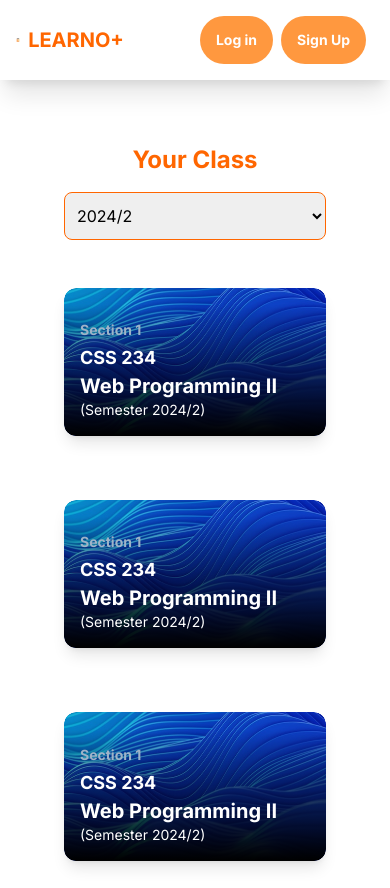
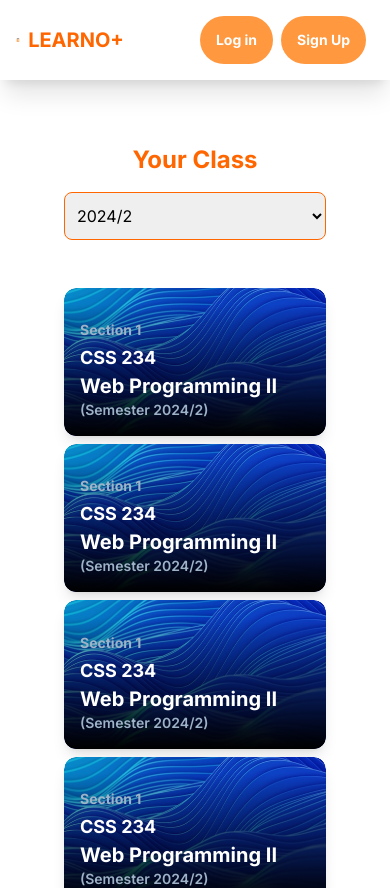
Before and after one commit to Jenesix/capstone_project, a Next.js app in the folder front-end/: page / in a window 390 px wide. Shown: the top 888 px of the page. Built offline with nearby package versions, Linux system fonts and the light colour scheme.

Commit message:
fix responsive

```diff
--- a/front-end/src/components/Home/Card.tsx
+++ b/front-end/src/components/Home/Card.tsx
@@ -3,7 +3,7 @@ import banner from "../../../public/Homebanner.svg";
 
 const Card = () => {
     return (
-        <div className="relative rounded-xl overflow-hidden shadow-lg mb-8 lg:mb-0">
+        <div className="relative rounded-xl overflow-hidden shadow-lg ">
             <div className="rounded-xl overflow-hidden">
                 <Image
                     src={banner}
@@ -20,7 +20,7 @@ const Card = () => {
                 <p className="text-sm mb-1 text-salate-400 font-bold md:text-base lg:text-lg">Section 1</p>
                 <p className="text-lg font-bold md:text-xl lg:text-2xl">CSS 234</p>
                 <p className="text-xl font-bold md:text-2xl lg:text-3xl">Web Programming II</p>
-                <p className="text-sm md:text-xs lg:text-sm">(Semester 2024/2)</p>
+                <p className="text-sm md:text-xs font-semibold text-salate-400 lg:text-sm">(Semester 2024/2)</p>
             </div>
         </div>
     );
--- a/front-end/src/components/Home/HomeCard.tsx
+++ b/front-end/src/components/Home/HomeCard.tsx
@@ -15,7 +15,7 @@ const Homepage: React.FC = () => {
           </select>
         </div>
       </div>
-      <div className='grid grid-cols-1 md:grid-cols-2 xl:grid-cols-3 lg:mt-6 mt-12 gap-8 mx-16 2xl:mx-36'>
+      <div className='grid grid-cols-1 md:grid-cols-2 xl:grid-cols-3 lg:mt-6 mt-12 gap-2 md:gap-5 xl:gap-8 mx-16 2xl:mx-36'>
         <Card />
         <Card />
         <Card />
```
